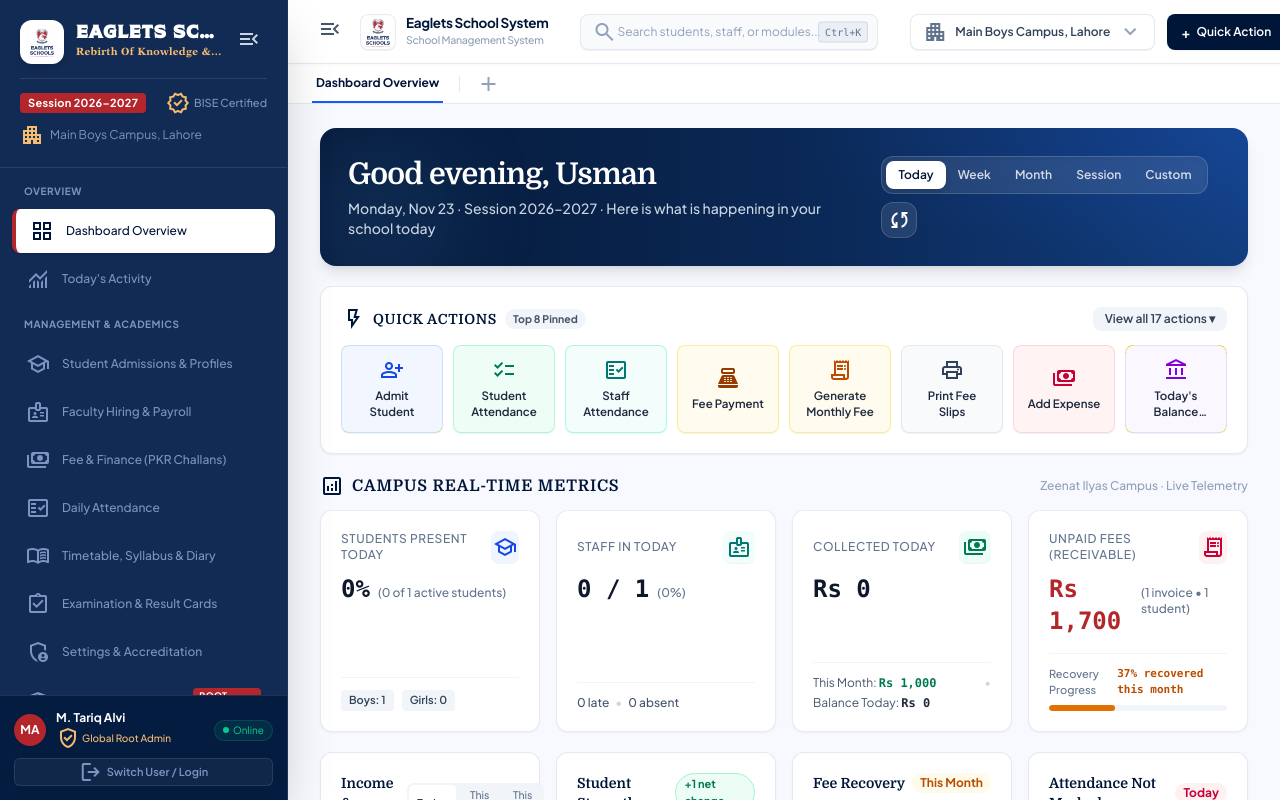
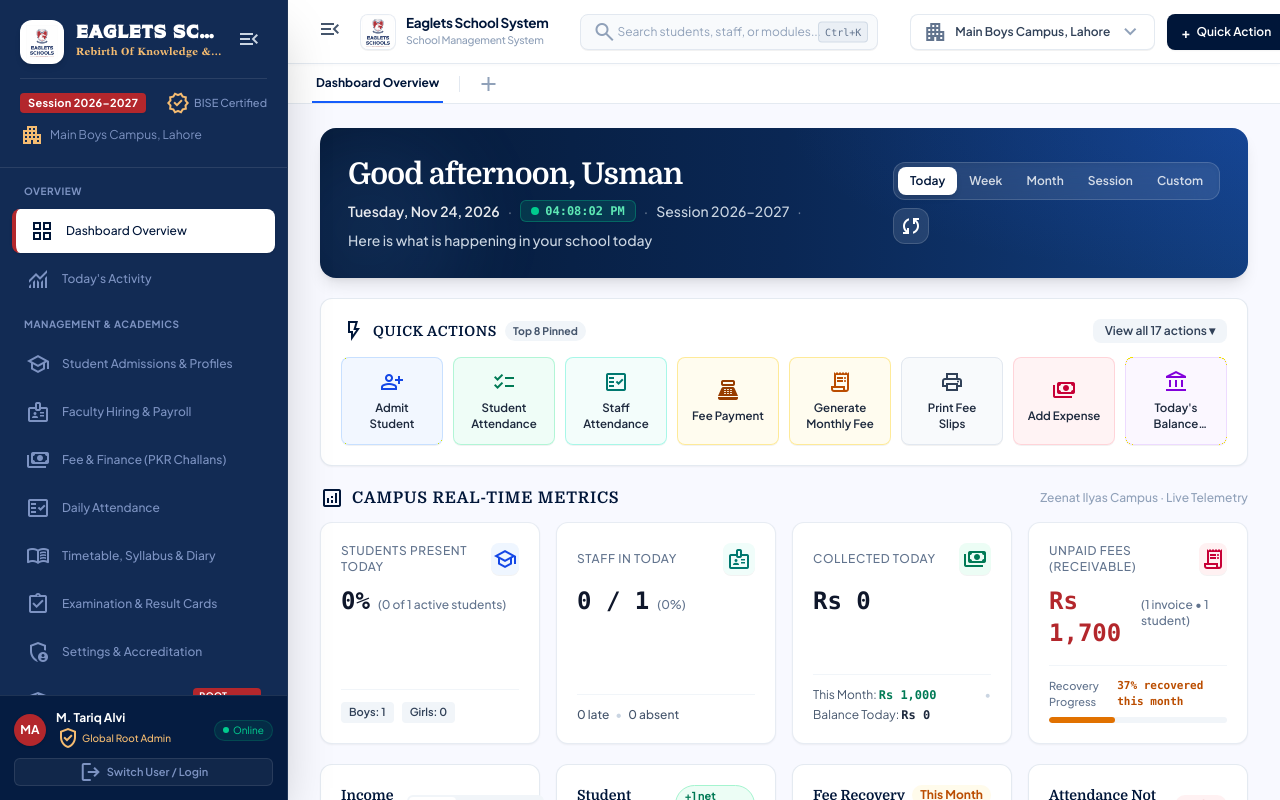
Before and after one commit to muhammadusmanijaz092-del/eaglets-school-system, a Next.js app: page / in a window 1280 px wide. Shown: the top 800 px of the page. Built offline with nearby package versions, Linux system fonts and the light colour scheme.

Commit message:
feat(ui): add live date, real-time clock, and dynamic greeting to greeting banner

```diff
--- a/components/dashboard/HeaderFilterBar.tsx
+++ b/components/dashboard/HeaderFilterBar.tsx
@@ -1,6 +1,6 @@
 'use client'
 
-import React, { useState } from 'react'
+import React, { useState, useEffect } from 'react'
 import { TimeFilter } from './types'
 
 interface HeaderFilterBarProps {
@@ -14,6 +14,16 @@ export default function HeaderFilterBar({
   onFilterChange,
 }: HeaderFilterBarProps) {
   const [isRefreshing, setIsRefreshing] = useState(false)
+  const [currentDate, setCurrentDate] = useState<Date | null>(null)
+
+  // Live timer ticking every second - only read new Date() inside useEffect to support Next.js static prerendering
+  useEffect(() => {
+    setCurrentDate(new Date())
+    const timer = setInterval(() => {
+      setCurrentDate(new Date())
+    }, 1000)
+    return () => clearInterval(timer)
+  }, [])
 
   const filterTabs: { id: TimeFilter; label: string }[] = [
     { id: 'today', label: 'Today' },
@@ -30,20 +40,60 @@ export default function HeaderFilterBar({
     }, 700)
   }
 
+  // Format live date and time cleanly
+  const formattedDate = currentDate
+    ? currentDate.toLocaleDateString('en-US', {
+        weekday: 'long',
+        month: 'short',
+        day: 'numeric',
+        year: 'numeric',
+      })
+    : 'Monday, Nov 23, 2026'
+
+  const formattedTime = currentDate
+    ? currentDate.toLocaleTimeString('en-US', {
+        hour: '2-digit',
+        minute: '2-digit',
+        second: '2-digit',
+        hour12: true,
+      })
+    : '08:00:00 PM'
+
+  // Dynamic greeting based on current local hour
+  const hour = currentDate ? currentDate.getHours() : 18
+  const greeting =
+    hour < 12 ? 'Good morning' : hour < 17 ? 'Good afternoon' : 'Good evening'
+
   return (
     <div className="bg-gradient-to-r from-[#061a38] via-[#0a2754] to-[#123e7f] rounded-2xl p-6 sm:p-7 shadow-lg relative overflow-hidden text-white flex flex-col lg:flex-row lg:items-center justify-between gap-5">
       {/* Decorative subtle ambient curves */}
       <div className="absolute right-0 top-0 bottom-0 w-1/2 bg-[radial-gradient(ellipse_at_top_right,rgba(37,99,235,0.2),transparent_70%)] pointer-events-none" />
       <div className="absolute -left-12 -bottom-12 w-48 h-48 rounded-full bg-blue-400/10 blur-2xl pointer-events-none" />
 
-      {/* Left: Heading and Subtitle */}
-      <div className="relative z-10 flex flex-col gap-1.5">
-        <h1 className="font-domine text-2xl sm:text-3xl font-bold tracking-tight text-white">
-          Good evening, Usman
+      {/* Left: Dynamic Greeting, Live Date, and Real-Time Clock */}
+      <div className="relative z-10 flex flex-col gap-2">
+        <h1 className="font-domine text-2xl sm:text-3xl font-bold tracking-tight text-white flex items-center gap-2">
+          <span>{greeting}, Usman</span>
         </h1>
-        <p className="text-xs sm:text-sm text-slate-300 font-medium">
-          Monday, Nov 23 · Session 2026–2027 · Here is what is happening in your school today
-        </p>
+
+        <div
+          className="text-xs sm:text-sm text-slate-300 font-medium flex items-center gap-2 flex-wrap"
+          suppressHydrationWarning
+        >
+          <span className="font-semibold text-white/90">{formattedDate}</span>
+          <span className="text-white/40">·</span>
+
+          {/* Live pulsing clock pill */}
+          <span className="inline-flex items-center gap-1.5 font-mono text-emerald-300 bg-emerald-500/15 px-2.5 py-0.5 rounded-md border border-emerald-400/30 text-xs font-semibold shadow-xs">
+            <span className="w-2 h-2 rounded-full bg-emerald-400 animate-pulse"></span>
+            <span>{formattedTime}</span>
+          </span>
+
+          <span className="text-white/40">·</span>
+          <span className="text-slate-300">Session 2026–2027</span>
+          <span className="text-white/40 hidden md:inline">·</span>
+          <span className="hidden md:inline text-slate-300">Here is what is happening in your school today</span>
+        </div>
       </div>
 
       {/* Right: Glassmorphic Capsule Time Filters & Refresh Action */}
```
